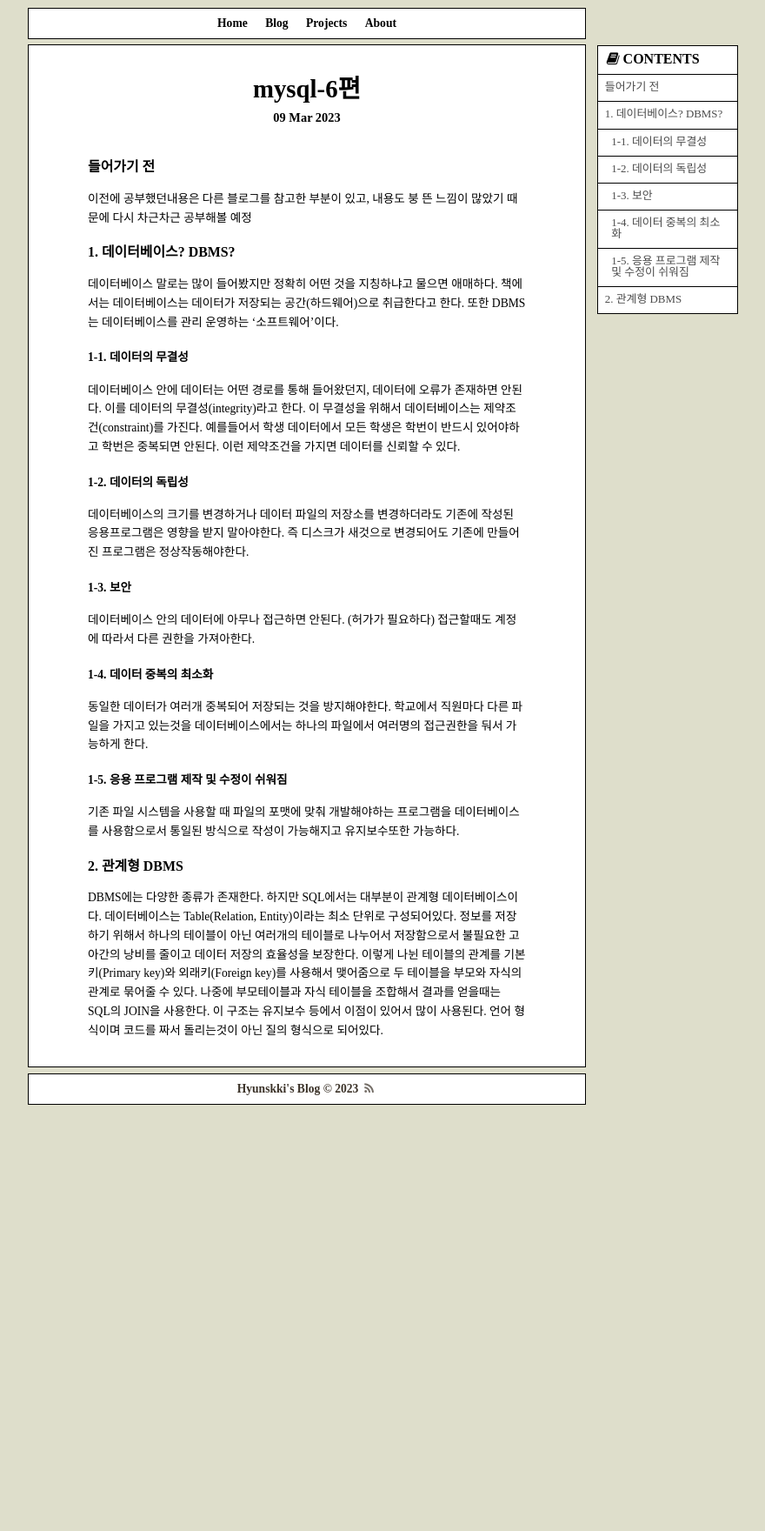
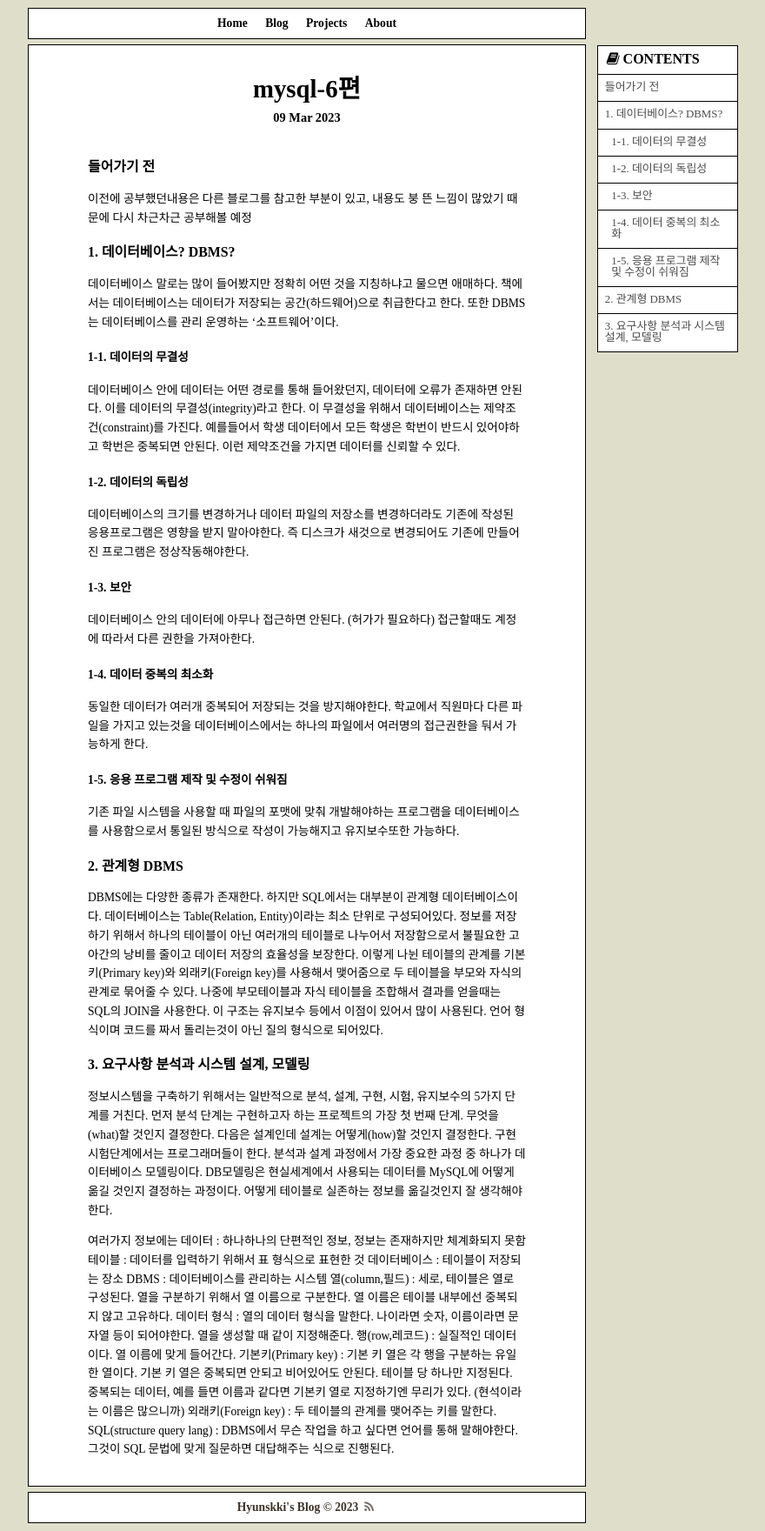
Before and after one commit to gustjr7879/hyunskki, a Jekyll site: the page built from _posts/2023-10-05-mysql6.md, in a window 1280 px wide. Shown: the whole page at 87% size, without its empty margins (287-1167 px from the left). Built offline with Jekyll 4.4.1, drawn with Linux system fonts in a browser that asks for light colours; some web fonts are replaced; before the commit the page ends 1278 px from its top, so only the background shows below that.

Commit message:
sqlupload

```diff
--- a/_posts/2023-10-05-mysql6.md
+++ b/_posts/2023-10-05-mysql6.md
@@ -48,3 +48,22 @@ DBMS에는 다양한 종류가 존재한다. 하지만 SQL에서는 대부분이
 이렇게 나뉜 테이블의 관계를 기본키(Primary key)와 외래키(Foreign key)를 사용해서 맺어줌으로 두 테이블을 부모와 자식의 관계로 묶어줄 수 있다.
 나중에 부모테이블과 자식 테이블을 조합해서 결과를 얻을때는 SQL의 JOIN을 사용한다. 이 구조는 유지보수 등에서 이점이 있어서 많이 사용된다.
 언어 형식이며 코드를 짜서 돌리는것이 아닌 질의 형식으로 되어있다.
+
+### 3. 요구사항 분석과 시스템 설계, 모델링
+정보시스템을 구축하기 위해서는 일반적으로 분석, 설계, 구현, 시험, 유지보수의 5가지 단계를 거친다.
+먼저 분석 단계는 구현하고자 하는 프로젝트의 가장 첫 번째 단계. 무엇을(what)할 것인지 결정한다.
+다음은 설계인데 설계는 어떻게(how)할 것인지 결정한다. 구현 시험단계에서는 프로그래머들이 한다.
+분석과 설계 과정에서 가장 중요한 과정 중 하나가 데이터베이스 모델링이다. DB모델링은 현실세계에서 사용되는 데이터를 MySQL에 어떻게 옮길 것인지 결정하는 과정이다.
+어떻게 테이블로 실존하는 정보를 옮길것인지 잘 생각해야한다.
+
+여러가지 정보에는
+데이터 : 하나하나의 단편적인 정보, 정보는 존재하지만 체계화되지 못함
+테이블 : 데이터를 입력하기 위해서 표 형식으로 표현한 것
+데이터베이스 : 테이블이 저장되는 장소
+DBMS : 데이터베이스를 관리하는 시스템
+열(column,필드) : 세로, 테이블은 열로 구성된다. 열을 구분하기 위해서 열 이름으로 구분한다. 열 이름은 테이블 내부에선 중복되지 않고 고유하다.
+데이터 형식 : 열의 데이터 형식을 말한다. 나이라면 숫자, 이름이라면 문자열 등이 되어야한다. 열을 생성할 때 같이 지정해준다.
+행(row,레코드) : 실질적인 데이터이다. 열 이름에 맞게 들어간다.
+기본키(Primary key) : 기본 키 열은 각 행을 구분하는 유일한 열이다. 기본 키 열은 중복되면 안되고 비어있어도 안된다. 테이블 당 하나만 지정된다. 중복되는 데이터, 예를 들면 이름과 같다면 기본키 열로 지정하기엔 무리가 있다. (현석이라는 이름은 많으니까)
+외래키(Foreign key) : 두 테이블의 관계를 맺어주는 키를 말한다.
+SQL(structure query lang) : DBMS에서 무슨 작업을 하고 싶다면 언어를 통해 말해야한다. 그것이 SQL 문법에 맞게 질문하면 대답해주는 식으로 진행된다.
```
